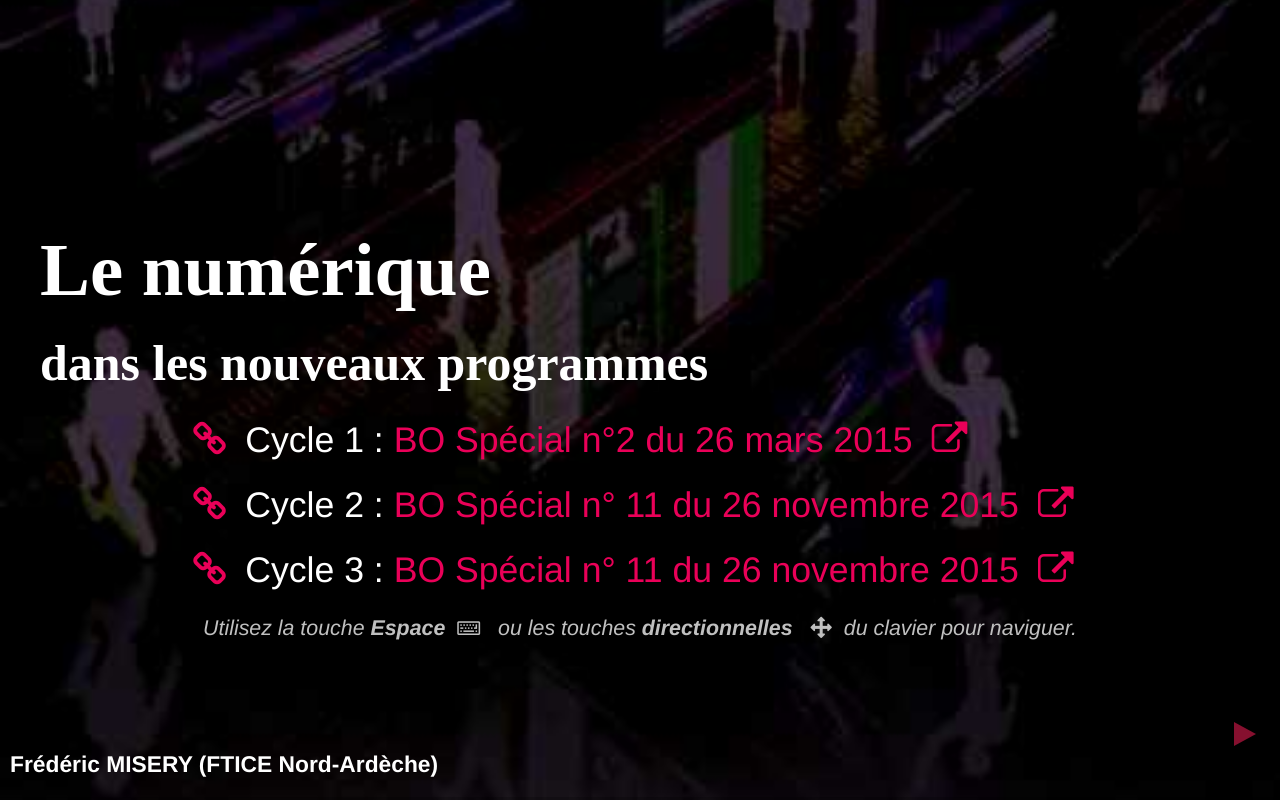
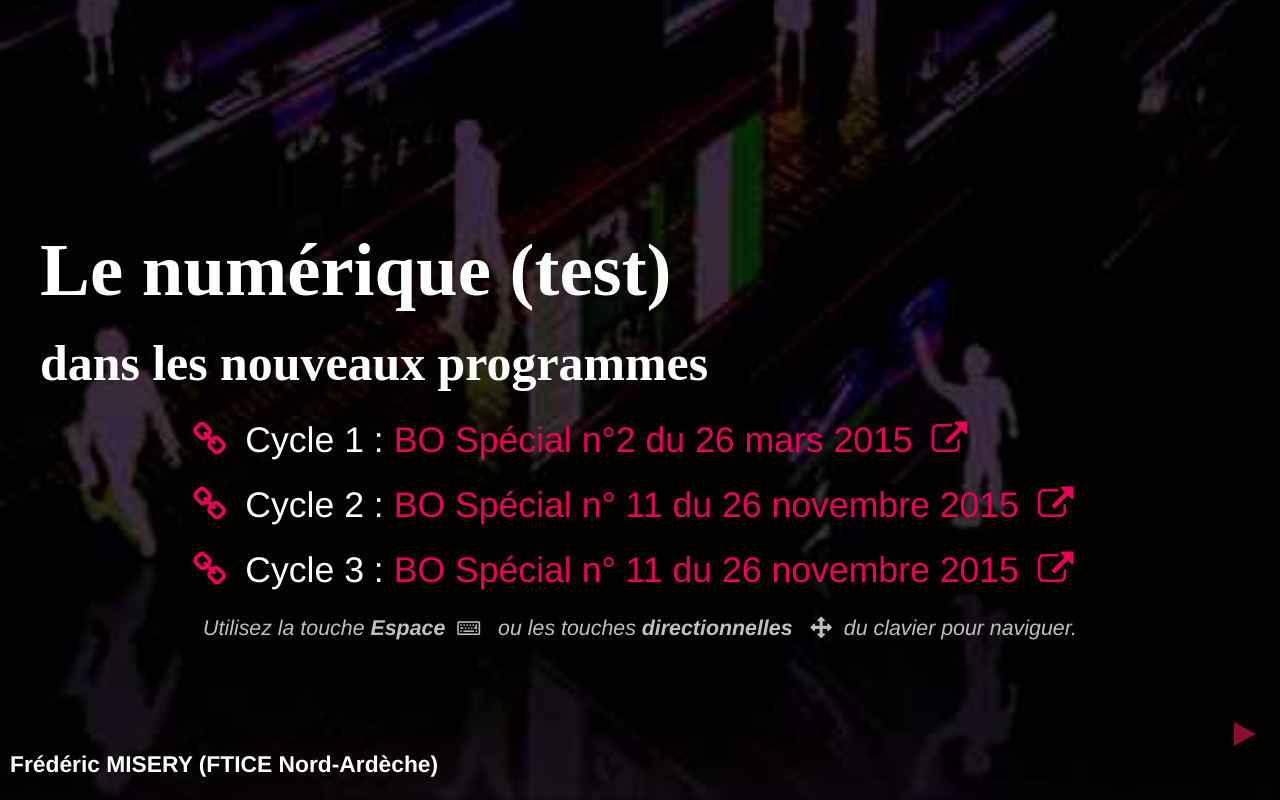
Before and after one commit to micetf/np2016, a website: page index.html in a window 1280 px wide. Drawn offline with Linux system fonts and the light colour scheme; a web font is replaced by a local one.

Commit message:
Ajout (test)

```diff
--- a/index.html
+++ b/index.html
@@ -43,7 +43,7 @@
 			<!-- Any section element inside of this container is displayed as a slide -->
 			<div class="slides">
 				<section data-state="intro" data-background="images/np2016.jpg" id="accueil">
-					<h1>Le numérique</h1>
+					<h1>Le numérique (test)</h1>
 					<h2>dans les nouveaux programmes</h2>
 					<p>
 						<a href="#/cycle-1" title="Accès direct aux diapositives concernant le cycle 1">
```
